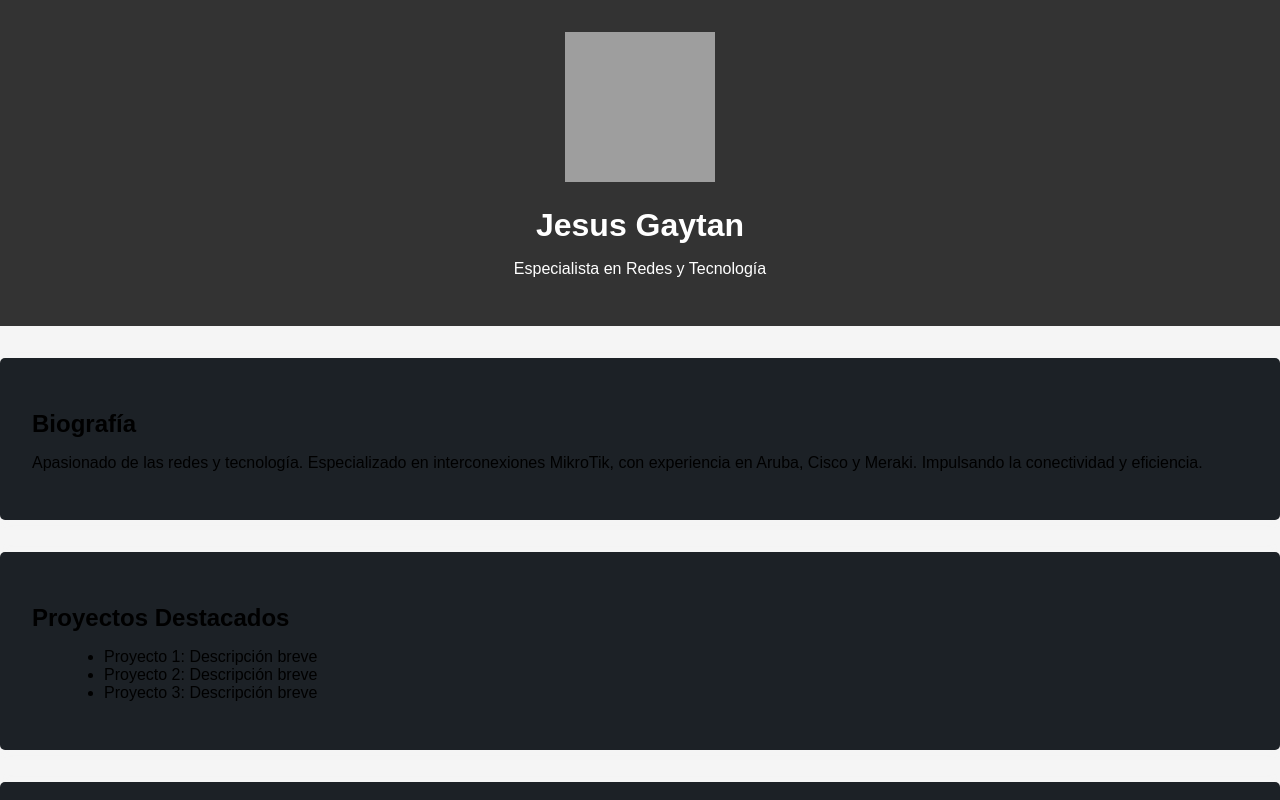
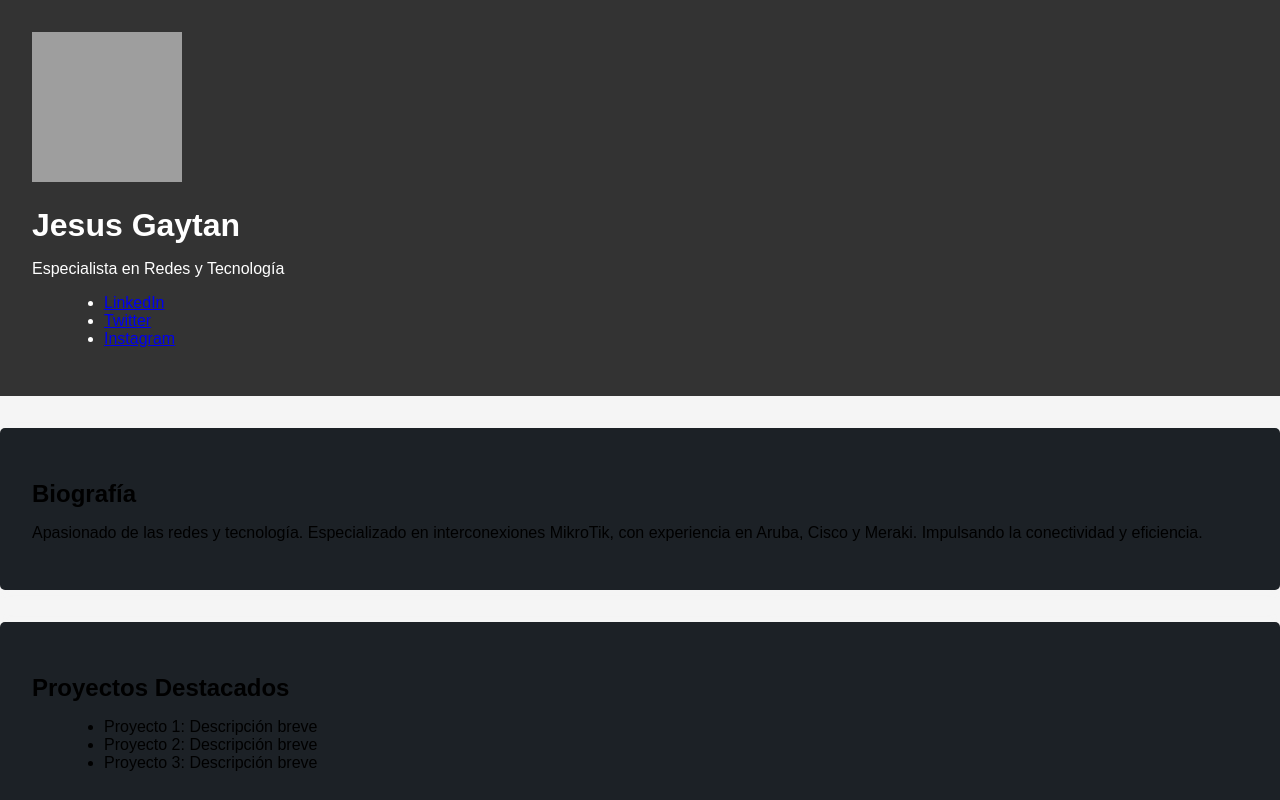
Before and after one commit to gaytan1089/mirpimerapaginaweb, a plain HTML site: page index.html in a window 1280 px wide. Shown: the top 800 px of the page. Drawn offline with Linux system fonts and the light colour scheme; grey boxes are pictures that could not be loaded.

Commit message:
Update index.html
RedesSociales

```diff
--- a/index.html
+++ b/index.html
@@ -15,7 +15,7 @@
     header {
       background-color: #333;
       color: #fff;
-      text-align: center;
+      text-align: left;
       padding: 2rem;
       }
      .header img{
@@ -54,6 +54,11 @@
     <img width="150px" height="150px"  src="https://images.pexels.com/photos/2881232/pexels-photo-2881232.jpeg?auto=compress&cs=tinysrgb&w=1260&h=750&dpr=1" alt="Mi Imagen de Cabecera">
     <h1>Jesus Gaytan</h1>
     <p>Especialista en Redes y Tecnología</p>
+    <ul class="redes-sociales">
+      <li><a href="https://www.linkedin.com/in/tu-usuario" target="_blank">LinkedIn</a></li>
+      <li><a href="https://twitter.com/tu-usuario" target="_blank">Twitter</a></li>
+      <li><a href="https://www.instagram.com/tu-usuario" target="_blank">Instagram</a></li>
+    </ul>
   </header>
 
   <section id="biografia">
```
